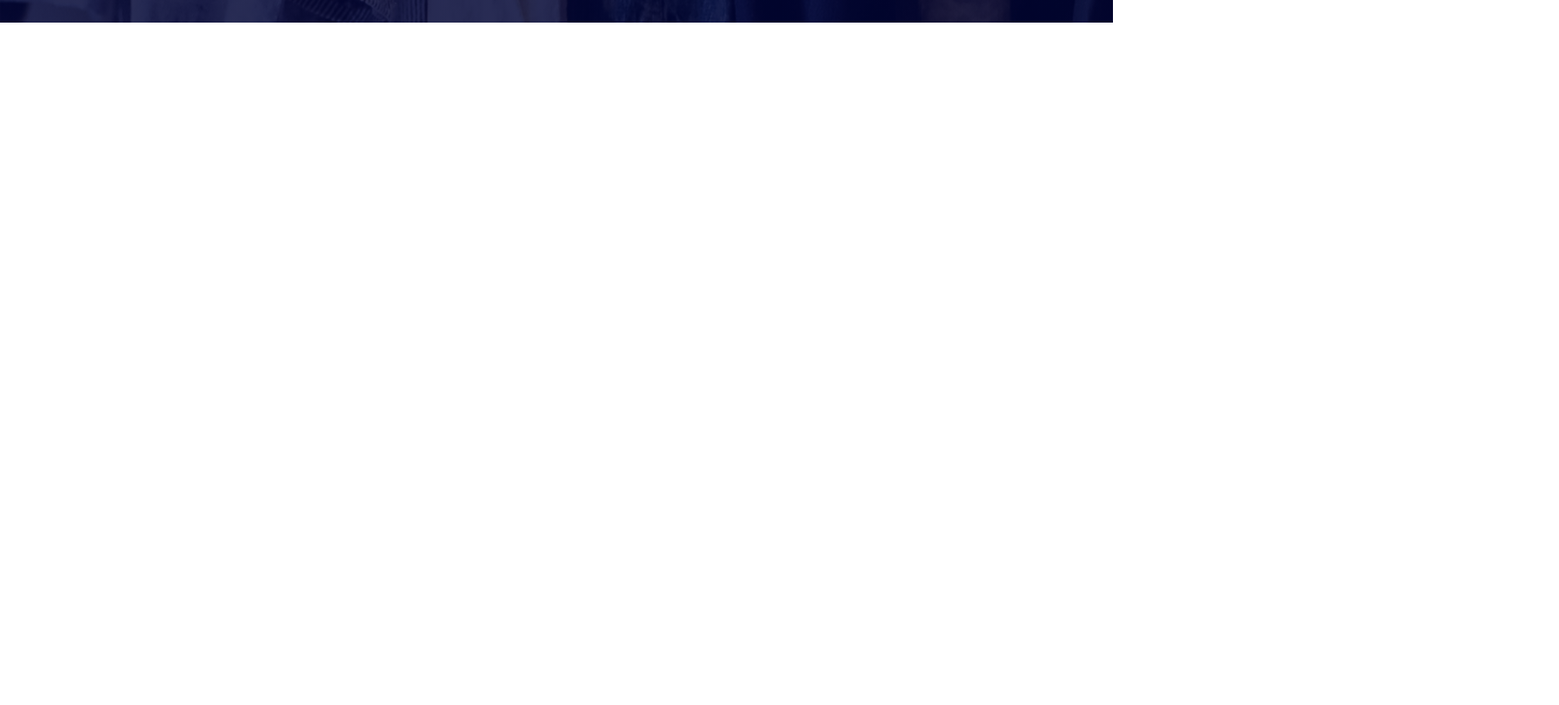
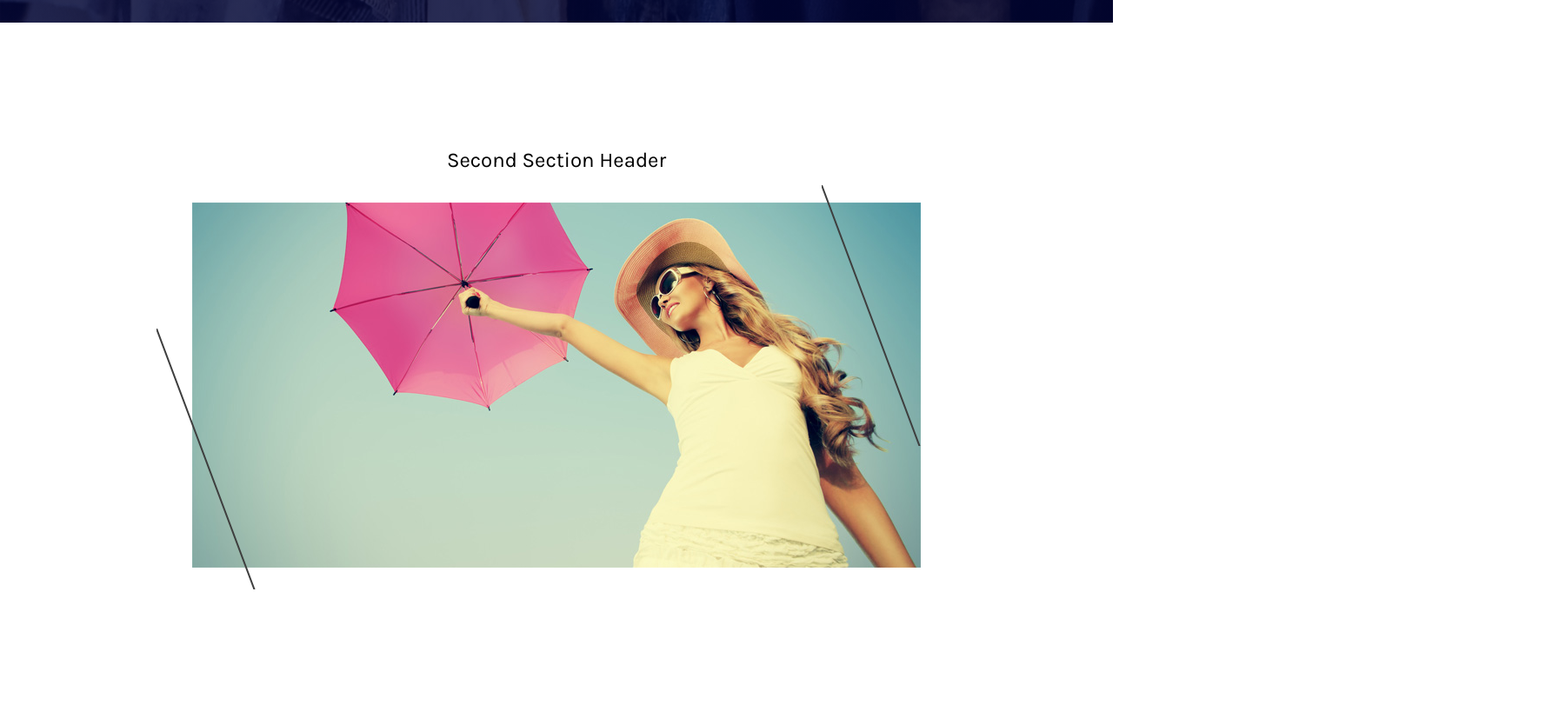
Before and after one commit to Karobka/codechallenge1, a plain HTML site: page index.html in a window 1280 px wide. Shown: the part 574-1385 px from the top of the page at 87% size, 1793 px wide, since content can reach past the window. Before the commit the page ends 800 px from the top, so only its background shows below. Drawn offline with Linux system fonts and the light colour scheme.

Commit message:
svg lines in place

```diff
--- a/css/main.css
+++ b/css/main.css
@@ -37,7 +37,7 @@ header {
 	width: 100%;
 	box-shadow: 0 2px 5px rgba(0,0,0,0.26);
 }
-header > h2 {
+header h2 {
 	padding-top: 8px;
 	padding-bottom: 8px;
 	padding-left: 32px;
@@ -45,7 +45,7 @@ header > h2 {
 	display: inline-block;
 	color: #3e3e3e;
 }
-header > a {
+header a {
 	float: right;
 	text-decoration: none;
 	color: #3e3e3e;
@@ -79,7 +79,36 @@ h1 {
 	text-transform: uppercase;
 	display: inline-block;
 }
-
-.btn-div {
-
+.sectiontwo-head {
+	text-align: center;
+	font-weight: 400;
+	margin-top: 6em;
 }
+.containment {
+	position: relative;
+}
+.overlay-lines {
+	height: 430px;
+	width: 848px;
+	margin-top: 145px;
+	margin-left: 180px;
+	position: absolute;
+	z-index: 10;
+}
+.overlay-lines2 {
+	height: 430px;
+	width: 848px;
+	margin-top: -20px;
+	margin-left: 945px;
+	position: absolute;
+	z-index: 10;
+}
+.section-background {
+	background-image: url("../images/image2.jpg");
+	height: 420px;
+	width: 838px;
+	margin-top: 35px;
+	margin-bottom: 200px;
+	margin-right: auto;
+	margin-left: auto;
+}
--- a/index.html
+++ b/index.html
@@ -22,13 +22,29 @@
                     <h1><span class="slim-down">TO</span> OUT THE DOOR.</h1>
         			<p>ABC Creations offers international end-to-end apparel manufacturing solutions for forward-thinking clothing brands.</p>
                 </div>
-                <div class="btn-div">
+                <div>
                     <a href="#" class="btn-alt">Our&nbsp;Process</a>
                     <a href="#" class="btn-alt">Our&nbsp;Products</a>
                 </div>
     		</section>
     	</div>
-
+        <section>
+            <h2 class="sectiontwo-head">Second Section Header</h2>
+            <div class="containment">
+                <div class="overlay-lines">
+                    <svg height="300" width="400">
+                        <line x1="0" y1="0" x2="150" y2="400" style="stroke:rgb(62,62,62);stroke-width:2" />
+                    </svg>
+                </div>
+                <div class="overlay-lines2">
+                    <svg height="300" width="400">
+                        <line x1="0" y1="0" x2="150" y2="400" style="stroke:rgb(62,62,62);stroke-width:2" />
+                    </svg>
+                </div>
+                <div class="section-background">
+                </div>
+            </div>
+        </section>
 
 
 
```
